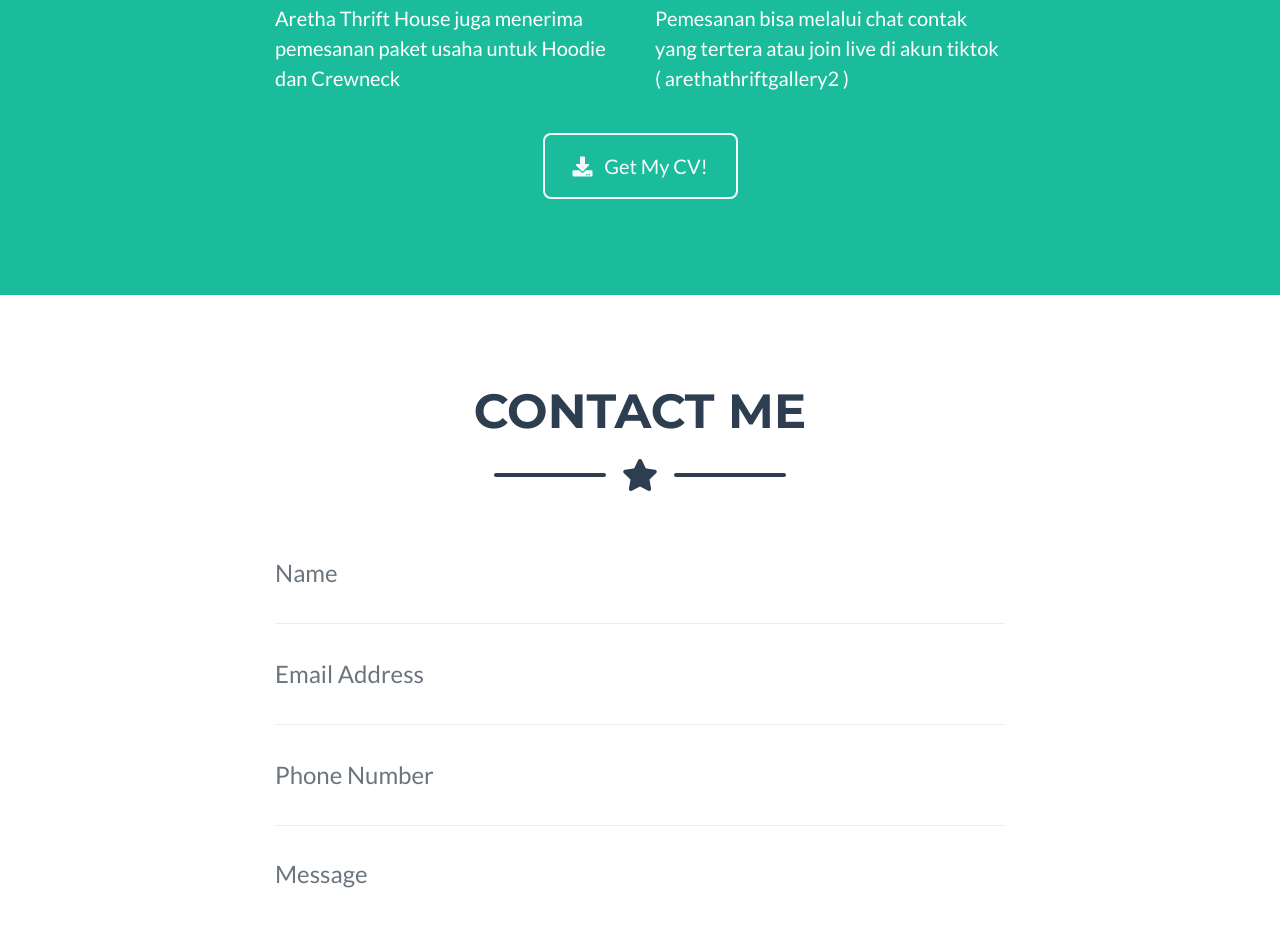
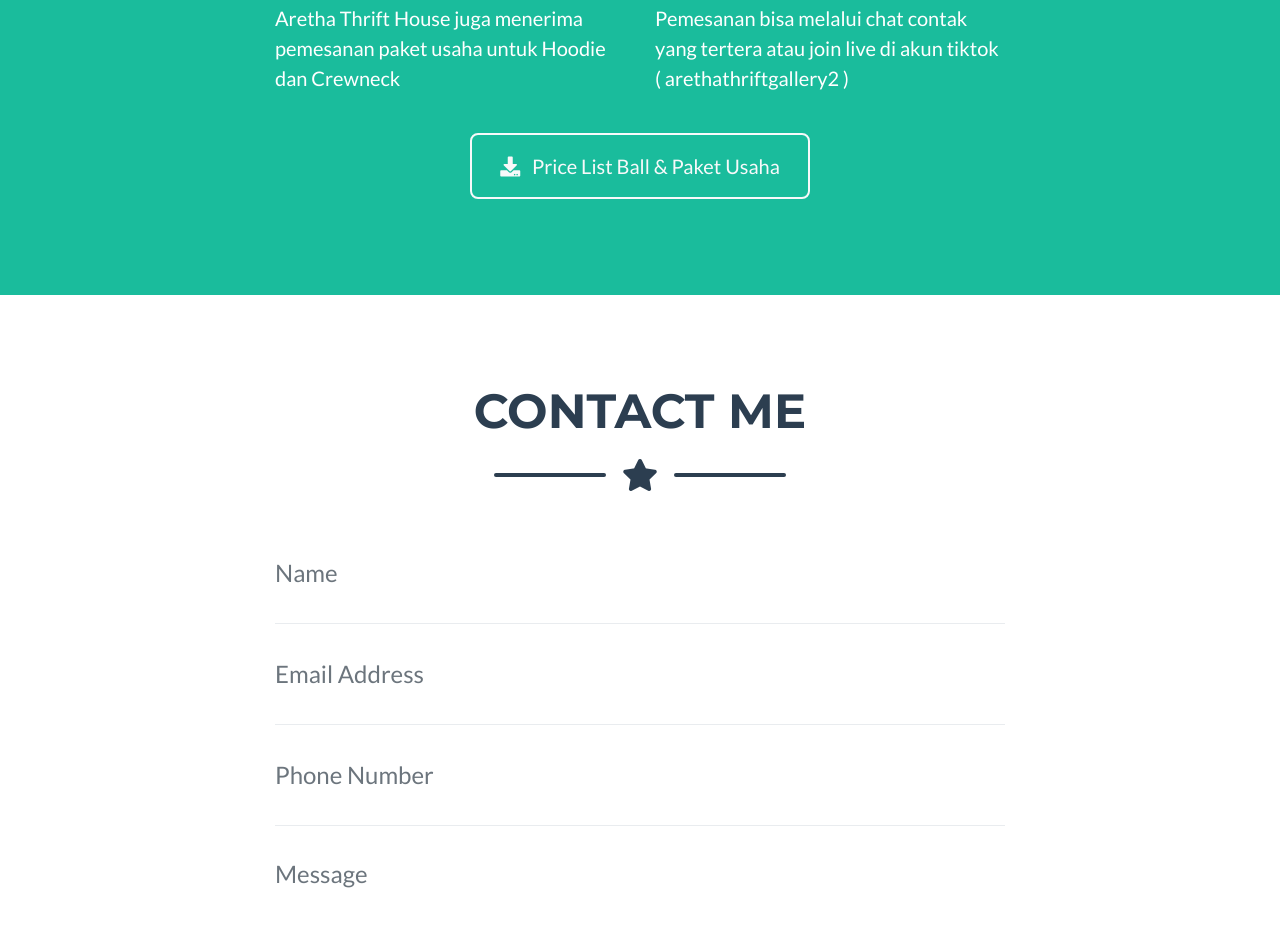
Before and after one commit to arethathrifthouse/arethathrifthouse.github.io, a website with bundled scripts: page index.html in a window 1280 px wide. Shown: the part 2280-3213 px from the top of the page. Built offline with nearby package versions, Linux system fonts and the light colour scheme.

Commit message:
Update index.html

```diff
--- a/index.html
+++ b/index.html
@@ -200,7 +200,7 @@
       <div class="text-center mt-4">
         <a class="btn btn-xl btn-outline-light" href="https://drive.google.com/drive/u/1/folders/1zY08MGWZKHMKyI02XFhuYkZRLzGtYzX3">
           <i class="fas fa-download mr-2"></i>
-          Get My CV!
+          Price List Ball & Paket Usaha
         </a>
       </div>
 
```
